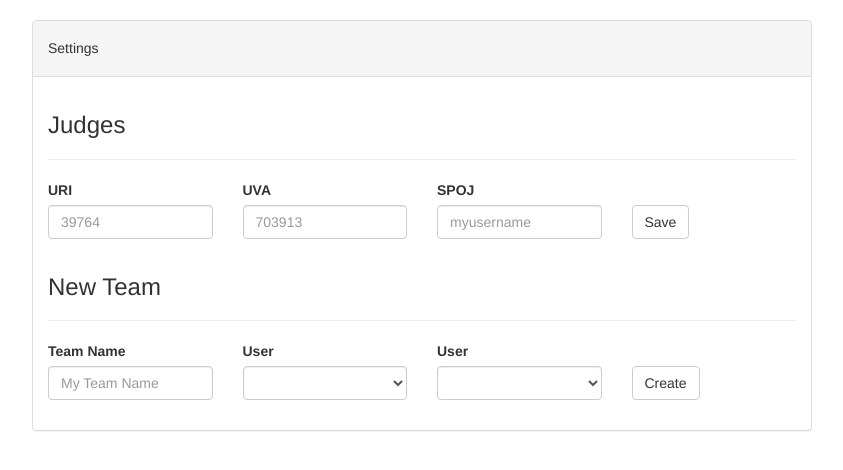
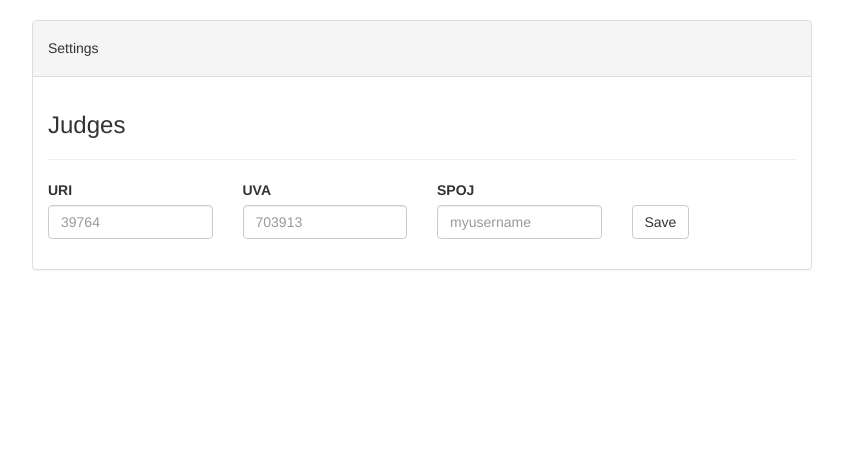
Before and after one commit to sauloantuness/bang, a Django app: template bang/settings/templates/settings/settings.html in a window 1280 px wide. Shown: the part 52-522 px from the top of the page, without its empty margins (218-1061 px from the left). Run offline with Django 3.2, Linux system fonts and the light colour scheme; the template is opened without the code that fills it, so the values that code supplies are empty; some libraries are stand-ins or nearby versions.

Commit message:
Remove team setting from settings page

```diff
--- a/bang/settings/templates/settings/settings.html
+++ b/bang/settings/templates/settings/settings.html
@@ -14,8 +14,6 @@
 				<div class="panel-body">
 					{% include "settings/judges.html" %}
 					{% include "settings/team-invite.html" %}
-					{% include "settings/team.html" %}
-					{% include "settings/team-create.html" %}
 
 					<!--
 					<h3>Delete Account</h3>
```
